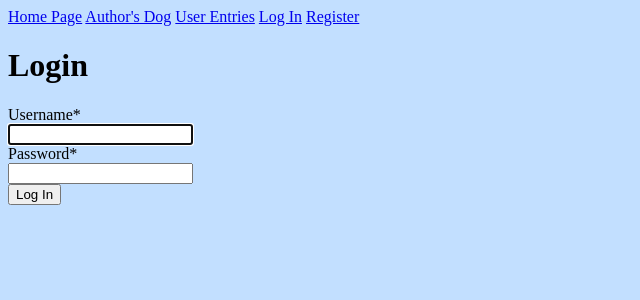
After one commit to JustinDo720/pet_share_project, a Django app: page /users/login/ in a window 1280 px wide. The commit adds this page. Shown: the top 300 px of the page, without its empty margins (0-640 px from the left). Run offline with Django 3.2, Linux system fonts and the light colour scheme; some libraries are stand-ins or nearby versions.

Commit message:
Users could now login in and out with a display of their username if authenticated. Also included a gif for the logout page and changed the html background (for now)

```diff
--- a/test_dog/urls.py
+++ b/test_dog/urls.py
@@ -22,7 +22,7 @@ urlpatterns = [
     path('auth-api/', include('rest_framework.urls')),
     path('admin/', admin.site.urls),
     path('', include('test_dog_app.urls', namespace='test_dog_app')),
-    path('', include('users.urls'))
+    path('users/', include('users.urls')), # ../users/login or logout etc.
 ]
 
 if settings.DEBUG == True:
--- a/test_dog_app/templates/base.html
+++ b/test_dog_app/templates/base.html
@@ -1,7 +1,20 @@
-<a href="{% url 'test_dog_app:index' %}">Home Page</a>
-<a href="{% url 'test_dog_app:authors_dog' %}">Author's Dog</a>
-<a href="{% url 'test_dog_app:user_entries' %}">User Entries</a>
-<a href="{% url 'users:register' %}">Register</a>
+<!DOCTYPE html>
+<html lang="en">
+
+<body style="background-color:#C2DFFF;">
+    <a href="{% url 'test_dog_app:index' %}">Home Page</a>
+    <a href="{% url 'test_dog_app:authors_dog' %}">Author's Dog</a>
+    <a href="{% url 'test_dog_app:user_entries' %}">User Entries</a>
+
+{% if user.is_authenticated %}
+    Hello, {{ user }}!
+    <a href="{% url 'users:logout' %}">Log Out</a>
+
+{% else %}
+    <a href="{% url 'users:login' %}">Log In</a>
+    <a href="{% url 'users:register' %}">Register</a>
+
+{% endif %}
 
 {% if messages %}
     {% for message in messages %}
@@ -10,5 +23,9 @@
         </div>
     {% endfor %}
 {% endif %}
+
 {% block content %}
 {% endblock content %}
+
+</body>
+</html>
--- /dev/null
+++ b/users/templates/registration/login.html
@@ -0,0 +1,19 @@
+{% extends 'base.html' %}
+{% load crispy_forms_filters %}
+
+{% block content %}
+
+<h1>Login</h1>
+
+<form method="post" action="{% url 'users:login' %}">
+    {% csrf_token %}
+    {{ form | crispy}}
+
+    <button name="submit">
+        Log In
+    </button>
+
+
+</form>
+
+{% endblock content %}
--- a/users/urls.py
+++ b/users/urls.py
@@ -1,9 +1,10 @@
-from django.urls import path
+from django.urls import path,include
 from . import views
 
 
 app_name = 'users'
 
 urlpatterns = [
+    path('', include('django.contrib.auth.urls')), # This adds all that urls that deal with login and out
     path('register', views.register, name='register'),
 ]
--- a/users/views.py
+++ b/users/views.py
@@ -1,5 +1,6 @@
 from django.shortcuts import render, redirect
 from django.contrib.auth.forms import UserCreationForm
+from django.contrib.auth import login
 from django.contrib import messages
 # Create your views here.
 
@@ -12,7 +13,8 @@ def register(request):
         if form.is_valid():
             username = form.cleaned_data.get('username')
             messages.success(request, f'{username} was successfully added.')
-            form.save()
+            new_user = form.save()
+            login(request, new_user)
             return redirect('test_dog_app:index')
 
-    return render(request, 'register.html', {'form':form})
+    return render(request, 'registration/register.html', {'form': form})  # registration/template.html is required!
```
Also changed, not shown: test_dog/settings.py (+10 -8 lines), users/templates/registration/logged_out.html (added, +11 -0 lines), db.sqlite3, test_dog_app/static/test_dog_app/good_bye.gif (added), users/templates/registration/register.html (renamed from users/templates/register.html).
